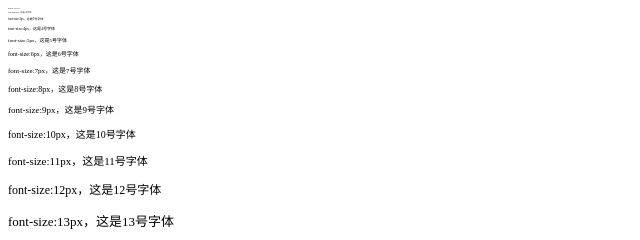
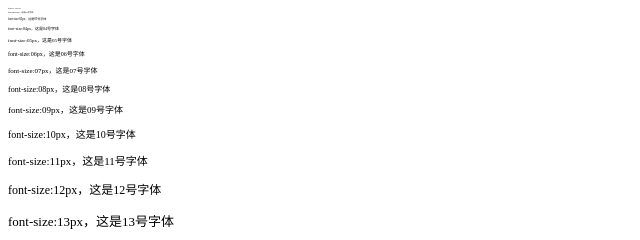
Before and after one commit to mishiwjp/fontSizeTest, a plain HTML site: page index.html in a window 1280 px wide. Shown: the top 240 px of the page, 0-640 px from the left. Drawn offline with Linux system fonts and the light colour scheme.

Commit message:
Update index.html

```diff
--- a/index.html
+++ b/index.html
@@ -9,15 +9,15 @@
      </style>
 </head>
 <body>
-     <p style="font-size:1px">font-size:1px，这是1号字体</p>
-     <p style="font-size:2px">font-size:2px，这是2号字体</p>
-     <p style="font-size:3px">font-size:3px，这是3号字体</p>
-     <p style="font-size:4px">font-size:4px，这是4号字体</p>
-     <p style="font-size:5px">font-size:5px，这是5号字体</p>
-     <p style="font-size:6px">font-size:6px，这是6号字体</p>
-     <p style="font-size:7px">font-size:7px，这是7号字体</p>
-     <p style="font-size:8px">font-size:8px，这是8号字体</p>
-     <p style="font-size:9px">font-size:9px，这是9号字体</p>
+     <p style="font-size:01px">font-size:01px，这是01号字体</p>
+     <p style="font-size:02px">font-size:02px，这是02号字体</p>
+     <p style="font-size:03px">font-size:03px，这是03号字体</p>
+     <p style="font-size:04px">font-size:04px，这是04号字体</p>
+     <p style="font-size:05px">font-size:05px，这是05号字体</p>
+     <p style="font-size:06px">font-size:06px，这是06号字体</p>
+     <p style="font-size:07px">font-size:07px，这是07号字体</p>
+     <p style="font-size:08px">font-size:08px，这是08号字体</p>
+     <p style="font-size:09px">font-size:09px，这是09号字体</p>
      <p style="font-size:10px">font-size:10px，这是10号字体</p>
      <p style="font-size:11px">font-size:11px，这是11号字体</p>
      <p style="font-size:12px">font-size:12px，这是12号字体</p>
```
